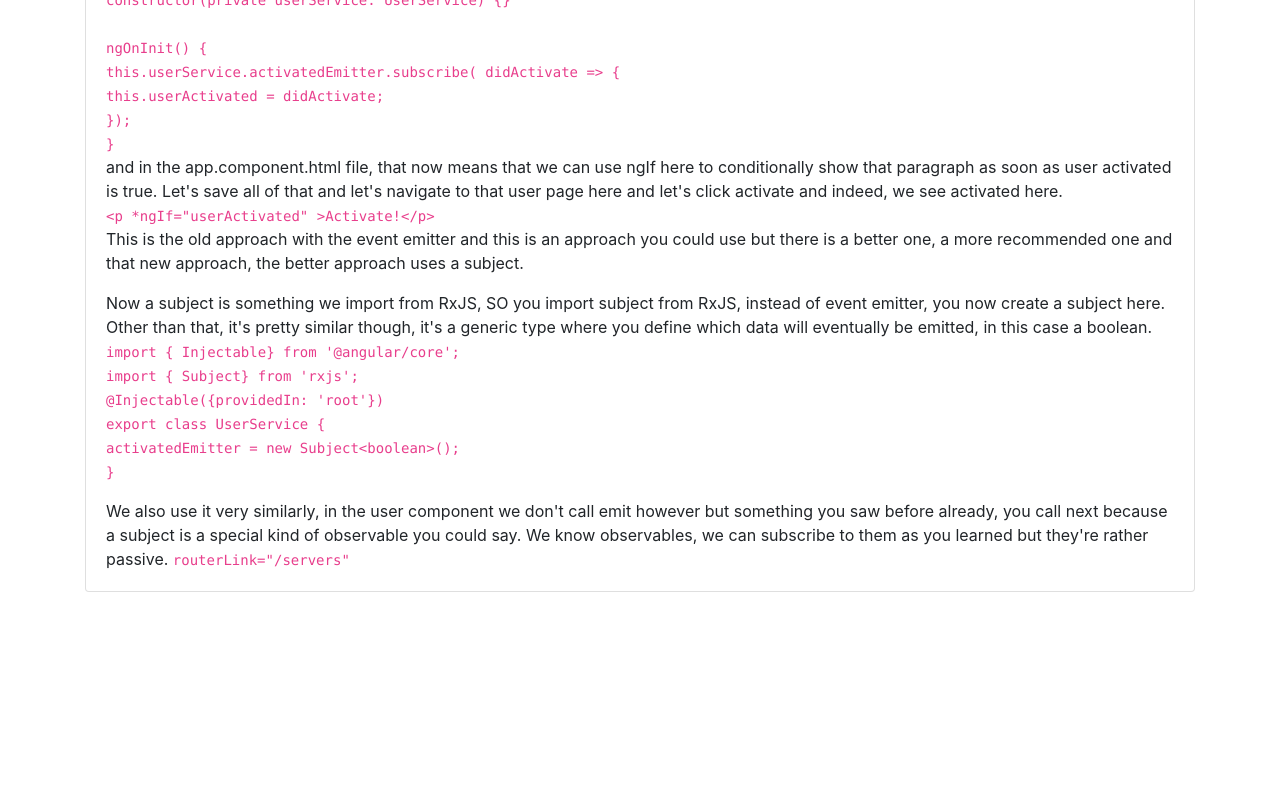
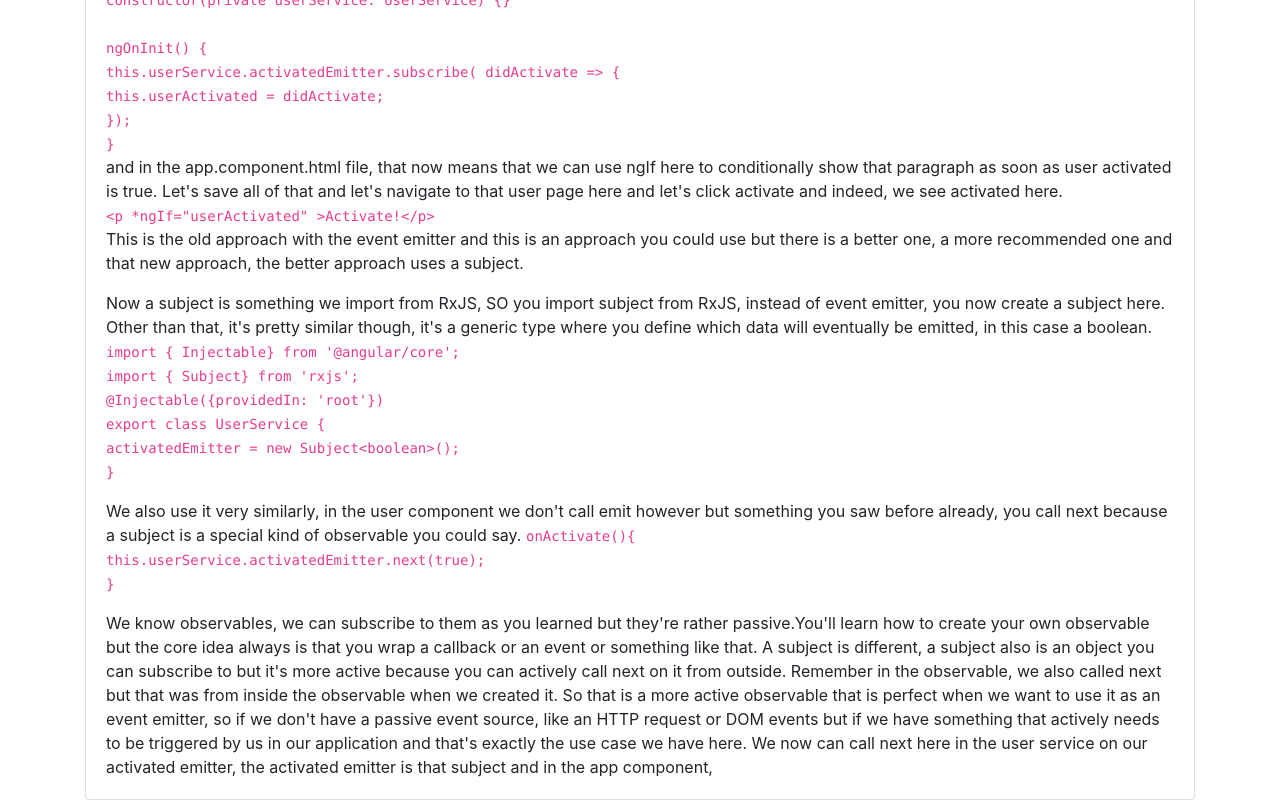
Before and after one commit to Sandro81/angularCourse-Observables, an Angular app: page /user/1 in a window 1280 px wide. Shown: the part 2752-3552 px from the top of the page. Before the commit the page ends 3344 px from the top, so only its background shows below. Built offline with nearby package versions, Linux system fonts and the light colour scheme.

Commit message:
Observable

```diff
--- a/src/app/app.component.html
+++ b/src/app/app.component.html
@@ -166,8 +166,11 @@
               }
             </code></p>
 
-          <p class="card-text">We also use it very similarly, in the user component we don't call emit however but something you saw before already, you call next because a subject is a special kind of observable you could say. We know observables, we can subscribe to them as you learned but they're rather passive. <code>routerLink="/servers" </code></p>
-
+          <p class="card-text">We also use it very similarly, in the user component we don't call emit however but something you saw before already, you call next because a subject is a special kind of observable you could say. <code>  onActivate()&#123;
+            <br>
+            this.userService.activatedEmitter.next(true); <br>
+            }</code></p>
+          <p class="card-text"> We know observables, we can subscribe to them as you learned but they're rather passive.You'll learn how to create your own observable but the core idea always is that you wrap a callback or an event or something like that. A subject is different, a subject also is an object you can subscribe to but it's more active because you can actively call next on it from outside. Remember in the observable, we also called next but that was from inside the observable when we created it. So that is a more active observable that is perfect when we want to use it as an event emitter, so if we don't have a passive event source, like an HTTP request or DOM events but if we have something that actively needs to be triggered by us in our application and that's exactly the use case we have here. We now can call next here in the user service on our activated emitter, the activated emitter is that subject and in the app component,</p>
 
         </div>
       </div>
--- a/src/app/user/user.component.ts
+++ b/src/app/user/user.component.ts
@@ -20,6 +20,6 @@ export class UserComponent implements OnInit {
     });
   }
   onActivate(){
-    this.userService.activatedEmitter.emit(true);
+    this.userService.activatedEmitter.next(true);
   }
 }
```
